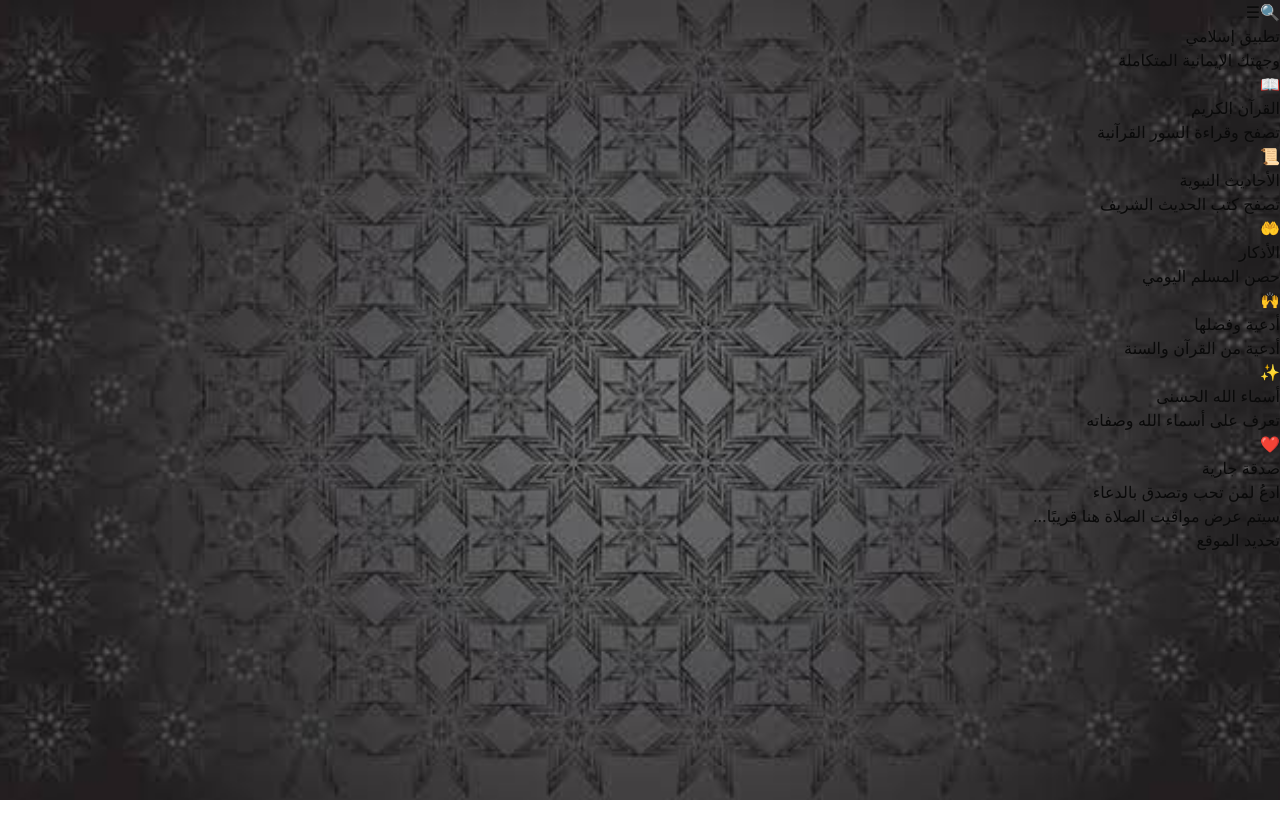
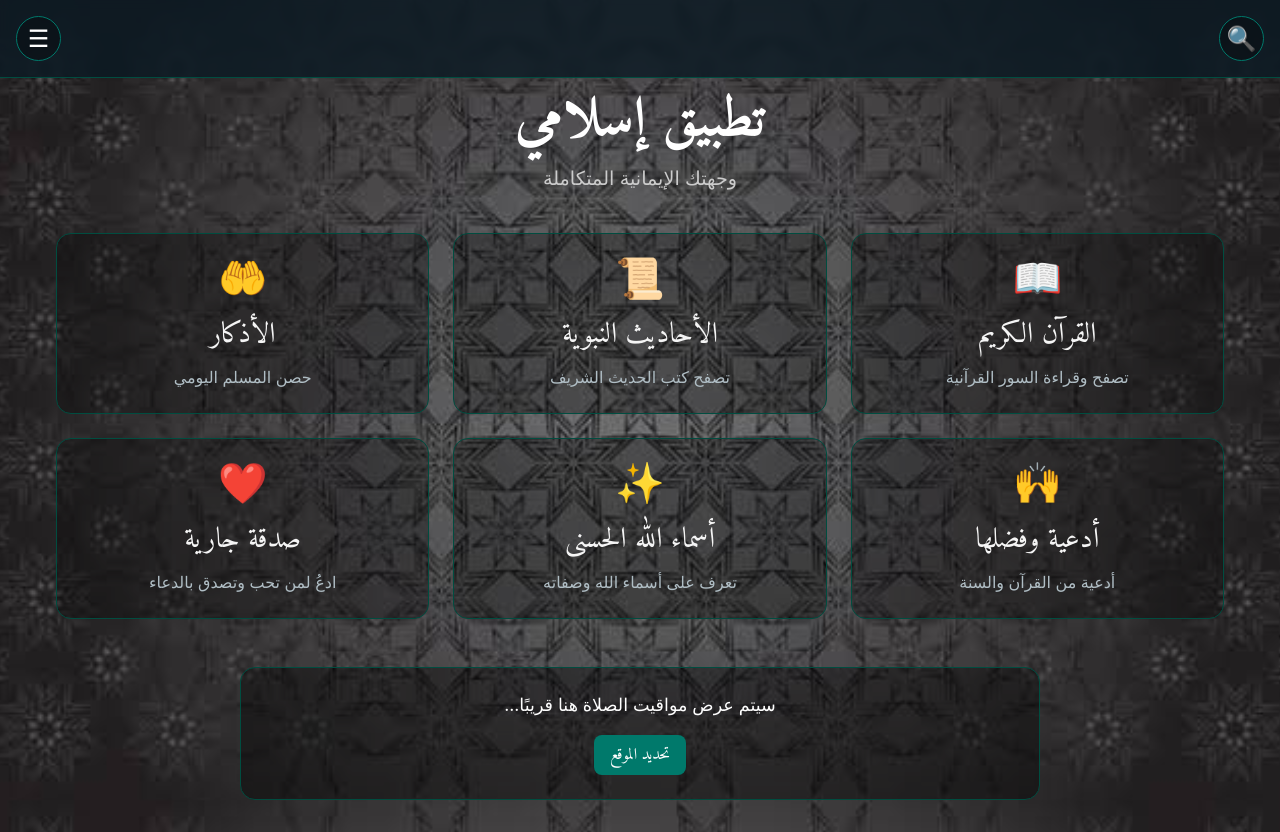
Before and after one commit to Radwan263/noorelaslam, a React (Vite) app in the folder islam/islamic-app-frontend/: page / in a window 1280 px wide. Before the commit the page ends 800 px from the top, so only its background shows below. Built offline with nearby package versions, Linux system fonts and the light colour scheme.

Commit message:
Update HomePage.css

```diff
--- a/islam/islamic-app-frontend/src/pages/HomePage.css
+++ b/islam/islamic-app-frontend/src/pages/HomePage.css
@@ -1,85 +1,207 @@
-import React, { useState } from 'react';
-import { useNavigate, Link } from 'react-router-dom';
-import './HomePage.css';
+/* src/pages/HomePage.css - إعادة بناء كاملة */
 
-// --- المكون الرئيسي للصفحة ---
+.home-page {
+  color: white;
+  padding: 1rem;
+  padding-top: 80px; /* مساحة للشريط العلوي */
+  max-width: 1200px;
+  margin: 0 auto;
+}
 
-const HomePage = () => {
-  const navigate = useNavigate();
+/* --- الشريط العلوي --- */
+.top-bar {
+  position: fixed;
+  top: 0;
+  left: 0;
+  right: 0;
+  display: flex;
+  justify-content: space-between;
+  padding: 1rem;
+  background: rgba(10, 25, 35, 0.8);
+  backdrop-filter: blur(5px);
+  z-index: 999;
+  border-bottom: 1px solid #004d40;
+}
 
-  // سنقوم بتعطيل النوافذ المنبثقة مؤقتًا
-  // const [isMenuOpen, setMenuOpen] = useState(false);
-  // const [isSearchOpen, setSearchOpen] = useState(false);
+.top-bar-btn {
+  background: rgba(0, 0, 0, 0.3);
+  color: white;
+  border: 1px solid #00796b;
+  border-radius: 50%;
+  width: 45px;
+  height: 45px;
+  font-size: 1.5rem;
+  cursor: pointer;
+  display: flex;
+  align-items: center;
+  justify-content: center;
+}
 
-  const handleMenuClick = () => {
-    // سننتقل مباشرة إلى صفحة تسجيل الدخول عند الضغط على القائمة مؤقتًا
-    navigate('/login');
-  };
+/* --- الهيدر --- */
+.home-header {
+  text-align: center;
+  margin-bottom: 2.5rem;
+}
 
-  const handleSearchClick = () => {
-    alert('زر البحث يعمل!'); // سنعرض رسالة بسيطة للتأكد من أن الزر يعمل
-  };
+.home-header h1 {
+  font-family: 'Amiri', serif;
+  font-size: 3.5rem;
+  font-weight: bold;
+}
 
-  return (
-    <div className="home-container">
-      <div className="top-nav-bar">
-        {/* 👇 عند النقر، سنقوم بتنفيذ الدوال مباشرة 👇 */}
-        <button className="top-nav-btn" onClick={handleMenuClick}>☰</button>
-        <button className="top-nav-btn" onClick={handleSearchClick}>🔍</button>
-      </div>
+.home-header p {
+  font-size: 1.2rem;
+  color: #ccc;
+}
 
-      {/* تم تعطيل النوافذ المنبثقة مؤقتًا
-      <SideMenu isOpen={isMenuOpen} onClose={() => setMenuOpen(false)} />
-      <SearchModal isOpen={isSearchOpen} onClose={() => setSearchOpen(false)} />
-      */}
+/* --- شبكة البطاقات --- */
+.home-grid {
+  display: grid;
+  grid-template-columns: repeat(auto-fit, minmax(300px, 1fr));
+  gap: 1.5rem;
+}
 
-      <header className="home-header">
-        <h1 className="home-title">تطبيق إسلامي</h1>
-        <p className="home-subtitle">وجهتك الإيمانية المتكاملة</p>
-      </header>
+.home-card {
+  background-color: rgba(0, 0, 0, 0.3);
+  border: 1px solid #004d40;
+  border-radius: 15px;
+  padding: 1.5rem;
+  text-align: center;
+  cursor: pointer;
+  transition: transform 0.3s ease, box-shadow 0.3s ease;
+}
 
-      <main className="menu-container">
-        {/* ... (باقي البطاقات تبقى كما هي بدون تغيير) ... */}
-        <div className="menu-item" onClick={() => navigate('/quran')}>
-          <div className="menu-item-icon">📖</div>
-          <h2 className="menu-item-title">القرآن الكريم</h2>
-          <p className="menu-item-description">تصفح وقراءة السور القرآنية</p>
-        </div>
-        <div className="menu-item" onClick={() => navigate('/hadith')}>
-          <div className="menu-item-icon">📜</div>
-          <h2 className="menu-item-title">الأحاديث النبوية</h2>
-          <p className="menu-item-description">تصفح كتب الحديث الشريف</p>
-        </div>
-        <div className="menu-item" onClick={() => navigate('/azkar')}>
-          <div className="menu-item-icon">🤲</div>
-          <h2 className="menu-item-title">الأذكار</h2>
-          <p className="menu-item-description">حصن المسلم اليومي</p>
-        </div>
-        <div className="menu-item" onClick={() => navigate('/duas')}>
-          <div className="menu-item-icon">🙌</div>
-          <h2 className="menu-item-title">أدعية وفضلها</h2>
-          <p className="menu-item-description">أدعية من القرآن والسنة</p>
-        </div>
-        <div className="menu-item" onClick={() => navigate('/asma-ul-husna')}>
-          <div className="menu-item-icon">✨</div>
-          <h2 className="menu-item-title">أسماء الله الحسنى</h2>
-          <p className="menu-item-description">تعرف على أسماء الله وصفاته</p>
-        </div>
-        <div className="menu-item" onClick={() => navigate('/sadaqa-jariya')}>
-          <div className="menu-item-icon">❤️</div>
-          <h2 className="menu-item-title">صدقة جارية</h2>
-          <p className="menu-item-description">ادعُ لمن تحب وتصدق بالدعاء</p>
-        </div>
-      </main>
+.home-card:hover {
+  transform: translateY(-10px);
+  box-shadow: 0 10px 25px rgba(0, 77, 64, 0.6);
+}
 
-      <div className="prayer-times-section">
-        <div className="prayer-times-widget">
-          <p>سيتم عرض مواقيت الصلاة هنا قريبًا...</p>
-          <button className="location-button">تحديد الموقع</button>
-        </div>
-      </div>
-    </div>
-  );
-};
+.card-icon {
+  font-size: 2.5rem;
+  line-height: 1;
+  margin-bottom: 1rem;
+  display: block;
+}
 
-export default HomePage;
+.home-card h2 {
+  font-family: 'Amiri', serif;
+  font-size: 1.8rem;
+  color: #f5f5f5;
+  margin: 0 0 0.5rem 0;
+}
+
+.home-card p {
+  font-size: 1rem;
+  color: #b0bec5;
+}
+
+/* --- الفوتر ومواقيت الصلاة --- */
+.home-footer {
+  padding: 3rem 1rem 1rem 1rem;
+}
+
+.prayer-widget {
+  background-color: rgba(0, 0, 0, 0.4);
+  border: 1px solid #004d40;
+  border-radius: 15px;
+  padding: 1.5rem;
+  text-align: center;
+  max-width: 800px;
+  margin: 0 auto;
+}
+
+.prayer-widget p {
+  margin: 0 0 1rem 0;
+  font-size: 1.1rem;
+}
+
+.prayer-widget button {
+  background-color: #00796b;
+  color: white;
+  border: none;
+  padding: 0.5rem 1rem;
+  border-radius: 8px;
+  cursor: pointer;
+  font-family: 'Amiri', serif;
+}
+
+/* --- النوافذ المنبثقة --- */
+.overlay {
+  position: fixed;
+  top: 0;
+  left: 0;
+  width: 100%;
+  height: 100%;
+  background: rgba(0, 0, 0, 0.7);
+  z-index: 1000;
+}
+
+.side-menu {
+  position: fixed;
+  top: 0;
+  right: -300px; /* مخفية */
+  width: 280px;
+  height: 100%;
+  background: #1a2a33;
+  border-left: 2px solid #00bfa5;
+  padding: 2rem;
+  z-index: 1001;
+  transition: right 0.3s ease-in-out;
+  display: flex;
+  flex-direction: column;
+  gap: 1.5rem;
+}
+
+.side-menu.open {
+  right: 0; /* تظهر */
+}
+
+.side-menu h3 {
+  color: #00bfa5;
+  font-size: 2rem;
+}
+
+.side-menu a {
+  color: white;
+  text-decoration: none;
+  font-size: 1.2rem;
+  padding: 0.5rem;
+  border-radius: 8px;
+}
+
+.side-menu a:hover {
+  background-color: rgba(0, 191, 165, 0.2);
+}
+
+.search-modal {
+  position: fixed;
+  top: 15%;
+  left: 50%;
+  transform: translateX(-50%);
+  background: #1a2a33;
+  padding: 2rem;
+  border-radius: 15px;
+  border: 1px solid #00bfa5;
+  width: 90%;
+  max-width: 500px;
+  text-align: center;
+  z-index: 1001;
+}
+
+.search-modal input {
+  width: 100%;
+  padding: 0.8rem;
+  border-radius: 8px;
+  border: 1px solid #00796b;
+  background: #333;
+  color: white;
+  margin-bottom: 1rem;
+}
+
+.search-modal button {
+  background-color: #00796b;
+  color: white;
+  border: none;
+  padding: 0.7rem 1.5rem;
+  border-radius: 8px;
+}
```
